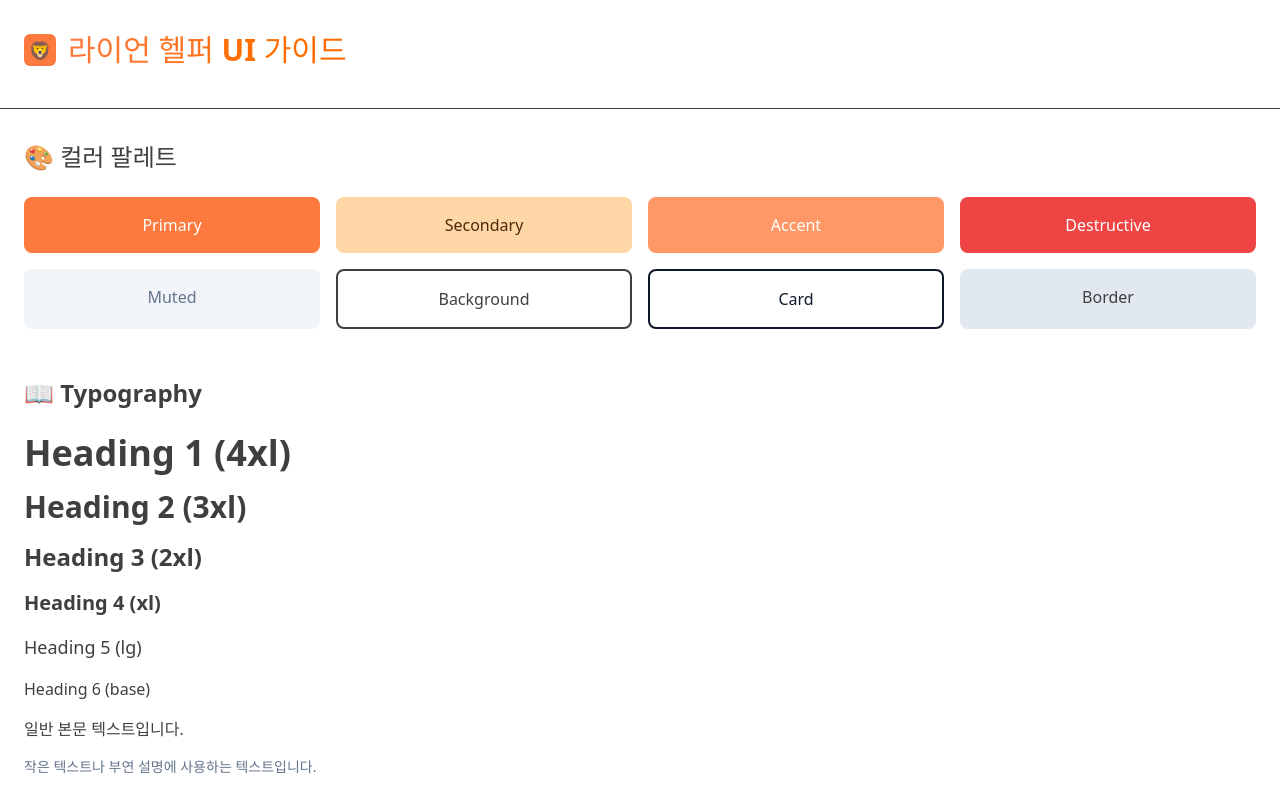
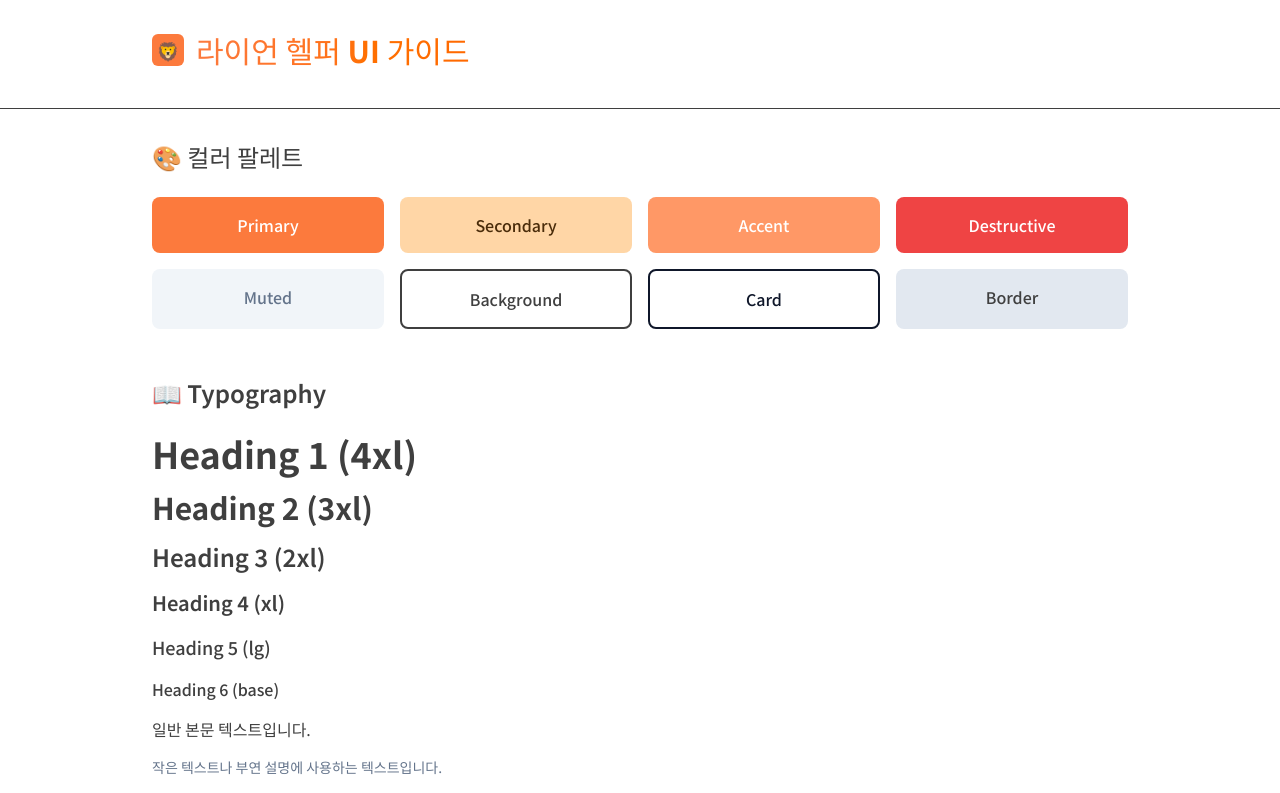
Before and after one commit to MinQyu/lionhelper_fe, a React (Vite) app: page /uiguide in a window 1280 px wide. Shown: the top 793 px of the page. Built offline with nearby package versions, Linux system fonts and the light colour scheme.

Commit message:
[Update] 스타일 및 레이아웃 개선 - index.css에서 폰트 및 브레이크포인트 추가 - BootcampIndicator, DailyAttendance, SubSidebar, Tab 컴포넌트의 스타일 조정으로 반응형 디자인 개선 - DailyTaskTab에 DailyCheckList 컴포넌트 추가

```diff
--- a/src/components/bootcamp/BootcampIndicator.tsx
+++ b/src/components/bootcamp/BootcampIndicator.tsx
@@ -30,8 +30,10 @@ function BootcampIndicator() {
           {getIcon()}
         </div>
         <div>
-          <h1 className="text-lg font-bold text-foreground">{getTitle()}</h1>
-          <p className="text-sm text-muted-foreground">
+          <h1 className="text-lg xl:text-xl font-bold text-foreground">
+            {getTitle()}
+          </h1>
+          <p className="text-sm xl:text-base text-muted-foreground">
             {isOverviewPage
               ? '진행중인 부트캠프의 전체 현황입니다'
               : `${currentCourse?.start_date} ~ ${currentCourse?.end_date}`}
--- a/src/components/ui/input.tsx
+++ b/src/components/ui/input.tsx
@@ -41,7 +41,7 @@ function Input({ className, type, ...props }: React.ComponentProps<'input'>) {
       data-slot="input"
       onChange={type === 'time' ? handleTimeChange : props.onChange}
       className={cn(
-        'file:text-foreground placeholder:text-muted-foreground selection:bg-primary selection:text-primary-foreground dark:bg-input/30 border-input flex h-9 w-full min-w-0 rounded-md border bg-transparent px-3 py-1 text-base shadow-xs transition-[color,box-shadow] outline-none file:inline-flex file:h-7 file:border-0 file:bg-transparent file:text-sm file:font-medium disabled:pointer-events-none disabled:cursor-not-allowed disabled:opacity-50 md:text-sm',
+        'file:text-foreground placeholder:text-muted-foreground selection:bg-primary selection:text-primary-foreground dark:bg-input/30 border-input flex h-9 w-full min-w-0 rounded-md border bg-transparent px-3 py-1 text-sm xl:text-base shadow-xs transition-[color,box-shadow] outline-none file:inline-flex file:h-7 file:border-0 file:bg-transparent file:text-sm file:font-medium disabled:pointer-events-none disabled:cursor-not-allowed disabled:opacity-50 xl:h-10',
         'focus-visible:border-ring focus-visible:ring-ring/50 focus-visible:ring-[3px]',
         'aria-invalid:ring-destructive/20 dark:aria-invalid:ring-destructive/40 aria-invalid:border-destructive',
         className
--- a/src/components/ui/select.tsx
+++ b/src/components/ui/select.tsx
@@ -35,7 +35,7 @@ function SelectTrigger({
       data-slot="select-trigger"
       data-size={size}
       className={cn(
-        "border-input data-[placeholder]:text-muted-foreground [&_svg:not([class*='text-'])]:text-muted-foreground focus-visible:border-ring focus-visible:ring-ring/50 aria-invalid:ring-destructive/20 dark:aria-invalid:ring-destructive/40 aria-invalid:border-destructive dark:bg-input/30 dark:hover:bg-input/50 flex w-fit items-center justify-between gap-2 rounded-md border bg-transparent px-3 py-2 text-sm whitespace-nowrap shadow-xs transition-[color,box-shadow] outline-none focus-visible:ring-[3px] disabled:cursor-not-allowed disabled:opacity-50 data-[size=default]:h-9 data-[size=sm]:h-8 *:data-[slot=select-value]:line-clamp-1 *:data-[slot=select-value]:flex *:data-[slot=select-value]:items-center *:data-[slot=select-value]:gap-2 [&_svg]:pointer-events-none [&_svg]:shrink-0 [&_svg:not([class*='size-'])]:size-4",
+        "border-input data-[placeholder]:text-muted-foreground [&_svg:not([class*='text-'])]:text-muted-foreground focus-visible:border-ring focus-visible:ring-ring/50 aria-invalid:ring-destructive/20 dark:aria-invalid:ring-destructive/40 aria-invalid:border-destructive dark:bg-input/30 dark:hover:bg-input/50 flex w-fit items-center justify-between gap-2 rounded-md border bg-transparent px-3 py-2 text-sm xl:text-base whitespace-nowrap shadow-xs transition-[color,box-shadow] outline-none focus-visible:ring-[3px] disabled:cursor-not-allowed disabled:opacity-50 data-[size=default]:h-9 data-[size=sm]:h-8 *:data-[slot=select-value]:line-clamp-1 *:data-[slot=select-value]:flex *:data-[slot=select-value]:items-center *:data-[slot=select-value]:gap-2 [&_svg]:pointer-events-none [&_svg]:shrink-0 [&_svg:not([class*='size-'])]:size-4",
         className
       )}
       {...props}
--- a/src/index.css
+++ b/src/index.css
@@ -1,6 +1,7 @@
+@import url('https://fonts.googleapis.com/css2?family=Noto+Sans+KR:wght@300;400;500;600;700&display=swap');
 @import 'tailwindcss';
 
-/* 멋쟁이사자처럼 테마 컬러 */
+/* 테일윈드 브레이크포인트 커스터마이징 */
 @theme {
   --color-primary: #fc7a3d;
   --color-primary-foreground: #ffffff;
@@ -25,12 +26,16 @@
   --color-menu-active: #ffe3ce;
   --color-menu-hover: #fff0e4;
   --radius: 0.75rem;
+
+  /* 브레이크포인트 커스터마이징 */
+  --breakpoint-xl: 1921px;
 }
 
 @layer base {
   body {
     @apply bg-background text-foreground;
-    font-family: system-ui, Avenir, Helvetica, Arial, sans-serif;
+    font-family:
+      'Noto Sans KR', system-ui, Avenir, Helvetica, Arial, sans-serif;
     line-height: 1.5;
     font-weight: 400;
     font-synthesis: none;
@@ -38,38 +43,11 @@
     -webkit-font-smoothing: antialiased;
     -moz-osx-font-smoothing: grayscale;
   }
-}
 
-@layer components {
-  /* 아코디언 애니메이션 스타일 */
-  .accordion-content {
-    overflow: hidden;
-    transition:
-      max-height 0.2s cubic-bezier(0.4, 0, 0.2, 1),
-      opacity 0.15s ease-out;
-  }
-
-  .accordion-content.collapsed {
-    max-height: 0;
-    opacity: 0;
-  }
-
-  .accordion-content.expanded {
-    max-height: 200px; /* 충분한 높이 설정 */
-    opacity: 1;
-  }
-
-  /* 체브론 아이콘 회전 애니메이션 */
-  .chevron-icon {
-    transition: transform 0.2s cubic-bezier(0.4, 0, 0.2, 1);
-  }
-
-  .chevron-icon.rotated {
-    transform: rotate(180deg);
-  }
-
-  /* 버튼 호버/클릭 반응성 개선 */
-  .accordion-button {
-    transition: background-color 0.1s ease-out;
+  /* 1921px 이상의 화면에서 기본 폰트 크기 증가 */
+  @media (min-width: 1921px) {
+    body {
+      font-size: 1.125rem;
+    }
   }
 }
--- a/src/layout/Layout.tsx
+++ b/src/layout/Layout.tsx
@@ -33,7 +33,7 @@ export default function Layout() {
         onMouseEnter={handleSubSidebarShow}
         onMouseLeave={handleSubSidebarHide}
       />
-      <main className="flex-1 bg-background p-8 ml-56 px-32">
+      <main className="flex-1 bg-background py-8 ml-56 px-32 xl:px-80 xl:py-12">
         <Outlet />
       </main>
     </div>
--- a/src/layout/Tab.tsx
+++ b/src/layout/Tab.tsx
@@ -78,7 +78,7 @@ function Tab({
                 key={item.id}
                 onClick={() => handleTabChange(item.value, item.href)}
                 className={cn(
-                  'whitespace-nowrap py-2 px-1 border-b-2 text-base font-bold transition-colors cursor-pointer',
+                  'whitespace-nowrap py-2 px-1 border-b-2 text-lg xl:text-xl font-bold transition-colors cursor-pointer',
                   isActive
                     ? 'border-primary text-primary'
                     : 'border-transparent text-muted-foreground hover:text-foreground hover:border-muted-foreground'
@@ -95,7 +95,7 @@ function Tab({
 
       {/* 탭 컨텐츠 */}
       {children && (
-        <div className="mt-4 space-y-4" role="tabpanel">
+        <div className="mt-6 space-y-4 xl:mt-12 xl:space-y-6" role="tabpanel">
           {children}
         </div>
       )}
--- a/src/pages/bootcamp/[CourseName]/tabs/DailyTaskTab.tsx
+++ b/src/pages/bootcamp/[CourseName]/tabs/DailyTaskTab.tsx
@@ -1,9 +1,11 @@
 import DailyAttendance from '@/components/bootcamp/DailyAttendance';
+import DailyCheckList from '@/components/bootcamp/DailyCheckList';
 
 function DailyTaskTab() {
   return (
-    <div>
+    <div className="space-y-4">
       <DailyAttendance />
+      <DailyCheckList />
     </div>
   );
 }
```
Also changed, not shown: src/components/bootcamp/DailyAttendance.tsx (+12 -8 lines), src/layout/Sidebar.tsx (+4 -5 lines), src/layout/SubSidebar.tsx (+5 -5 lines).
